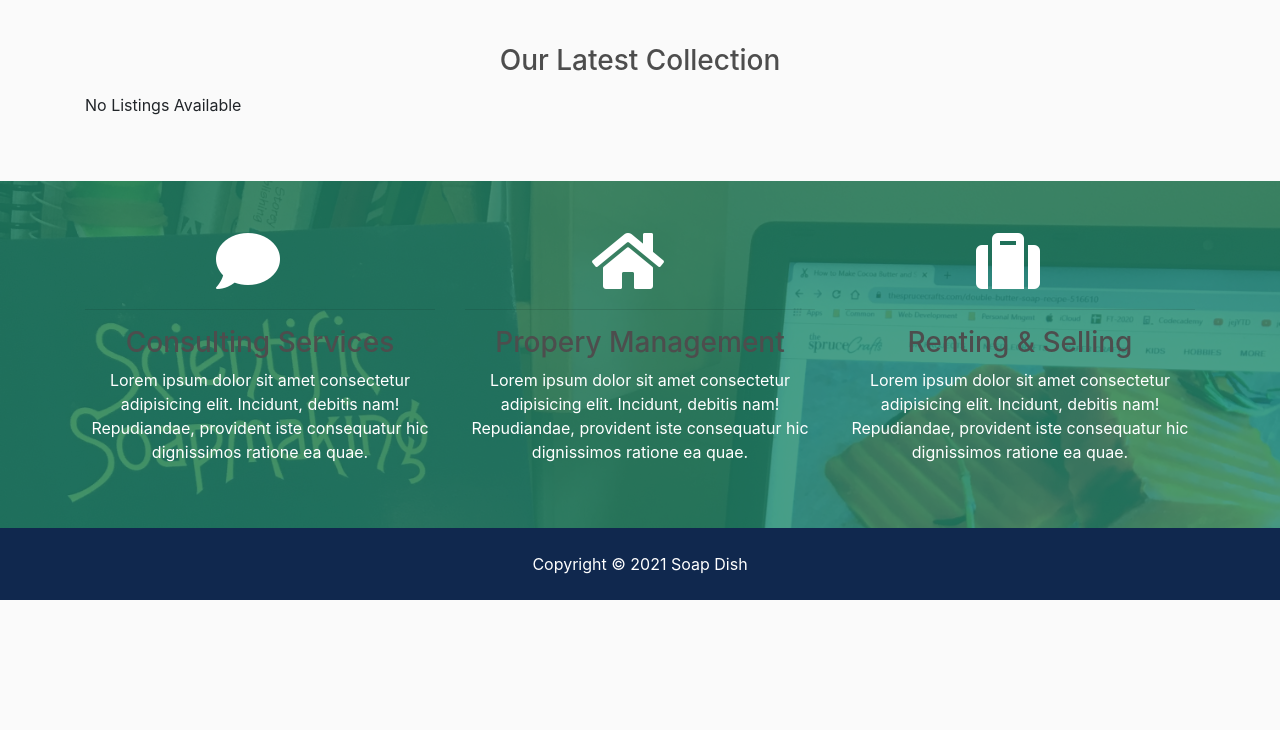
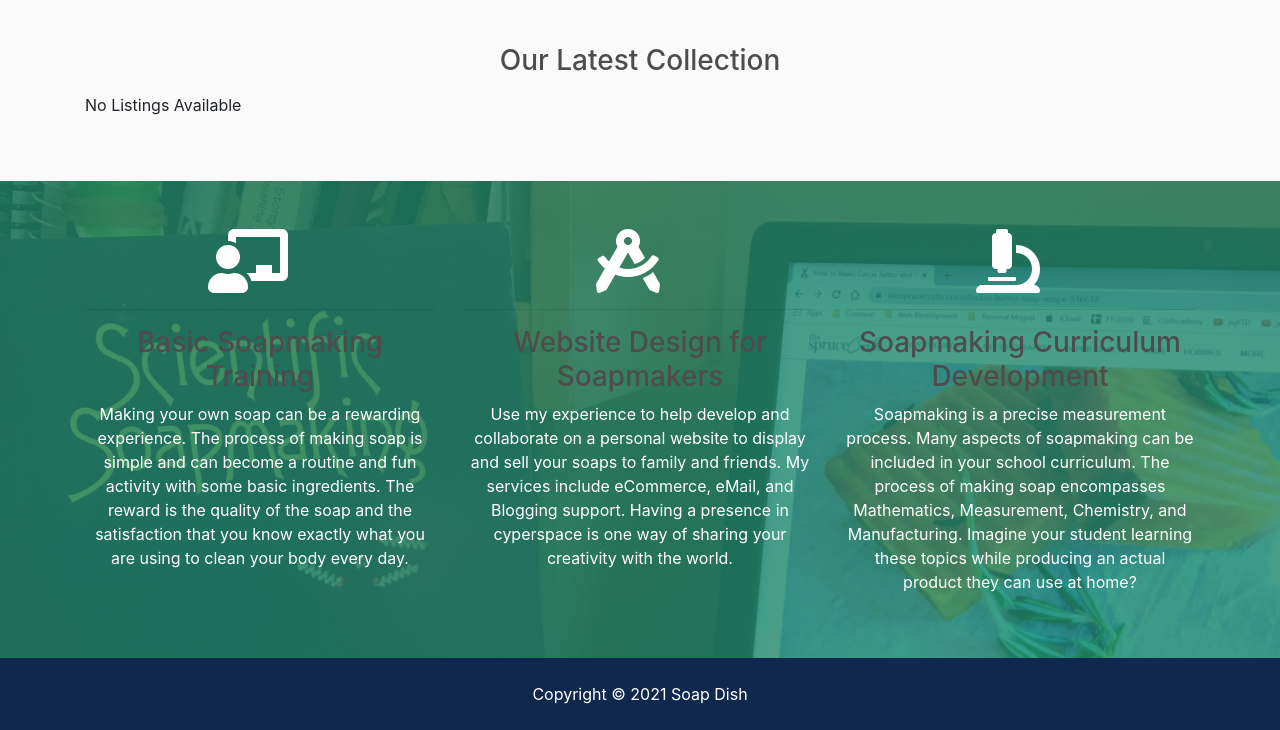
Before and after one commit to juangina/soapdish_project, a Django app: page / in a window 1280 px wide. Shown: the part 791-1521 px from the top of the page. Before the commit the page ends 1391 px from the top, so only its background shows below. Run offline with Django 3.2, Linux system fonts and the light colour scheme; data that the repository does not hold is empty; parts of the project's set-up code (start-up, migrations or seed data) failed here and were passed over; some libraries are stand-ins or nearby versions.

Commit message:
Revised Services section on index page

```diff
--- a/templates/pages/index.html
+++ b/templates/pages/index.html
@@ -29,7 +29,7 @@
     <div class="modal-dialog modal-xl ">
       <div class="modal-content bg-info">
         <div class="modal-header">
-          <h5 class="modal-title" id="searchModalLabel">Make An Inquiry</h5>
+          <h5 class="modal-title" id="searchModalLabel">Search for your favorite soap</h5>
           <button type="button" class="close" data-dismiss="modal">
             <span>&times;</span>
           </button>
@@ -160,25 +160,22 @@
     <div class="container">
       <div class="row text-center">
         <div class="col-md-4">
-          <i class="fas fa-comment fa-4x mr-4"></i>
+          <i class="fas fa-chalkboard-teacher fa-4x mr-4"></i>
           <hr>
-          <h3>Consulting Services</h3>
-          <p>Lorem ipsum dolor sit amet consectetur adipisicing elit. Incidunt, debitis nam! Repudiandae, provident iste consequatur
-            hic dignissimos ratione ea quae.</p>
+          <h3>Basic Soapmaking Training</h3>
+          <p>Making your own soap can be a rewarding experience.  The process of making soap is simple and can become a routine and fun activity with some basic ingredients.  The reward is the quality of the soap and the satisfaction that you know exactly what you are using to clean your body every day.</p>
         </div>
         <div class="col-md-4">
-          <i class="fas fa-home fa-4x mr-4"></i>
+          <i class="fas fa-drafting-compass fa-4x mr-4"></i>
           <hr>
-          <h3>Propery Management</h3>
-          <p>Lorem ipsum dolor sit amet consectetur adipisicing elit. Incidunt, debitis nam! Repudiandae, provident iste consequatur
-            hic dignissimos ratione ea quae.</p>
+          <h3>Website Design for Soapmakers</h3>
+          <p>Use my experience to help develop and collaborate on a personal website to display and sell your soaps to family and friends.  My services include eCommerce, eMail, and Blogging support.  Having a presence in cyperspace is one way of sharing your creativity with the world.</p>
         </div>
         <div class="col-md-4">
-          <i class="fas fa-suitcase fa-4x mr-4"></i>
+          <i class="fas fa-microscope fa-4x mr-4"></i>
           <hr>
-          <h3>Renting & Selling</h3>
-          <p>Lorem ipsum dolor sit amet consectetur adipisicing elit. Incidunt, debitis nam! Repudiandae, provident iste consequatur
-            hic dignissimos ratione ea quae.</p>
+          <h3>Soapmaking Curriculum Development</h3>
+          <p>Soapmaking is a precise measurement process.  Many aspects of soapmaking can be included in your school curriculum.  The process of making soap encompasses Mathematics, Measurement, Chemistry, and Manufacturing.  Imagine your student learning these topics while producing an actual product they can use at home?</p>
         </div>
       </div>
     </div>
--- a/templates/store/store.html
+++ b/templates/store/store.html
@@ -40,7 +40,7 @@
 				<div class="row">
 					{% for product in products %}
 					<div class="col-lg-4">
-						<img class="thumbnail" src="{{product.imageURL}}">
+						<img class="" src="{{product.imageURL}}">
 						<div class="box-element product">
 							<h6><strong>{{product.name}}</strong></h6>
 							<hr>
```
